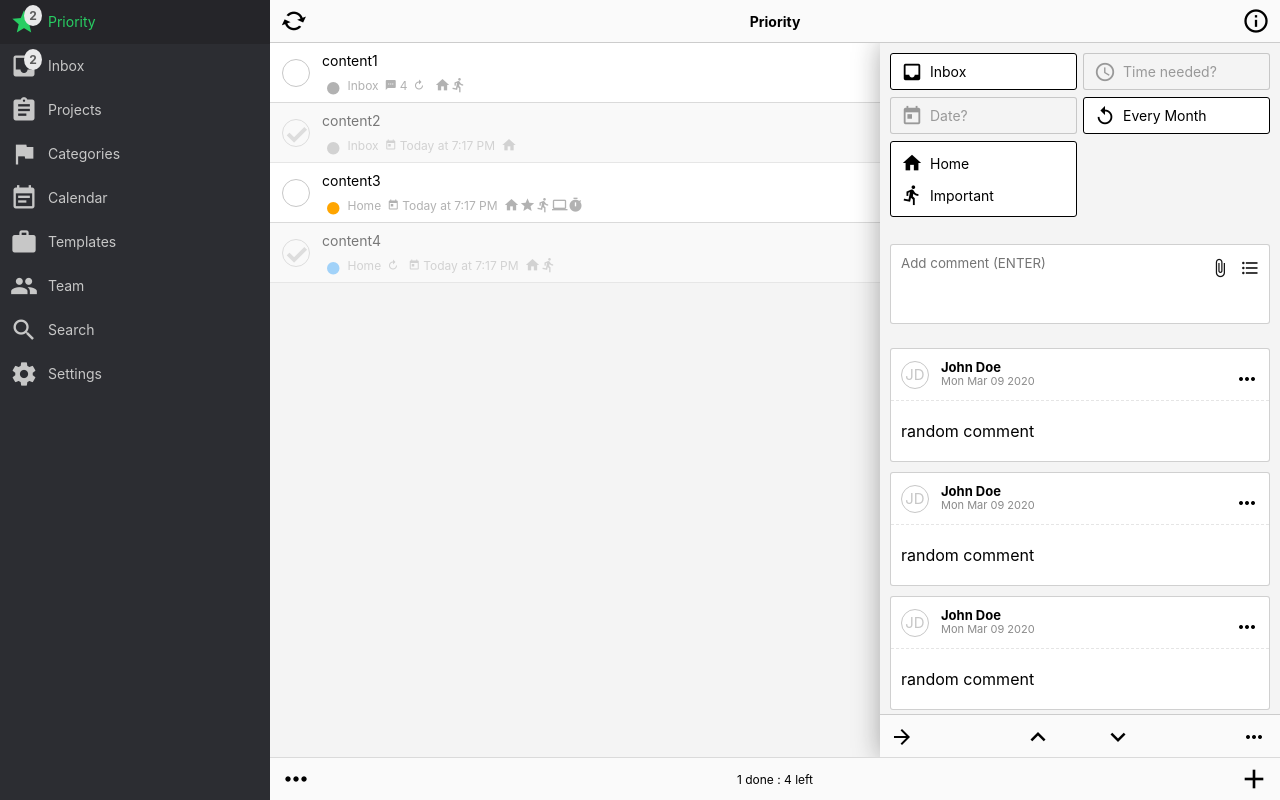
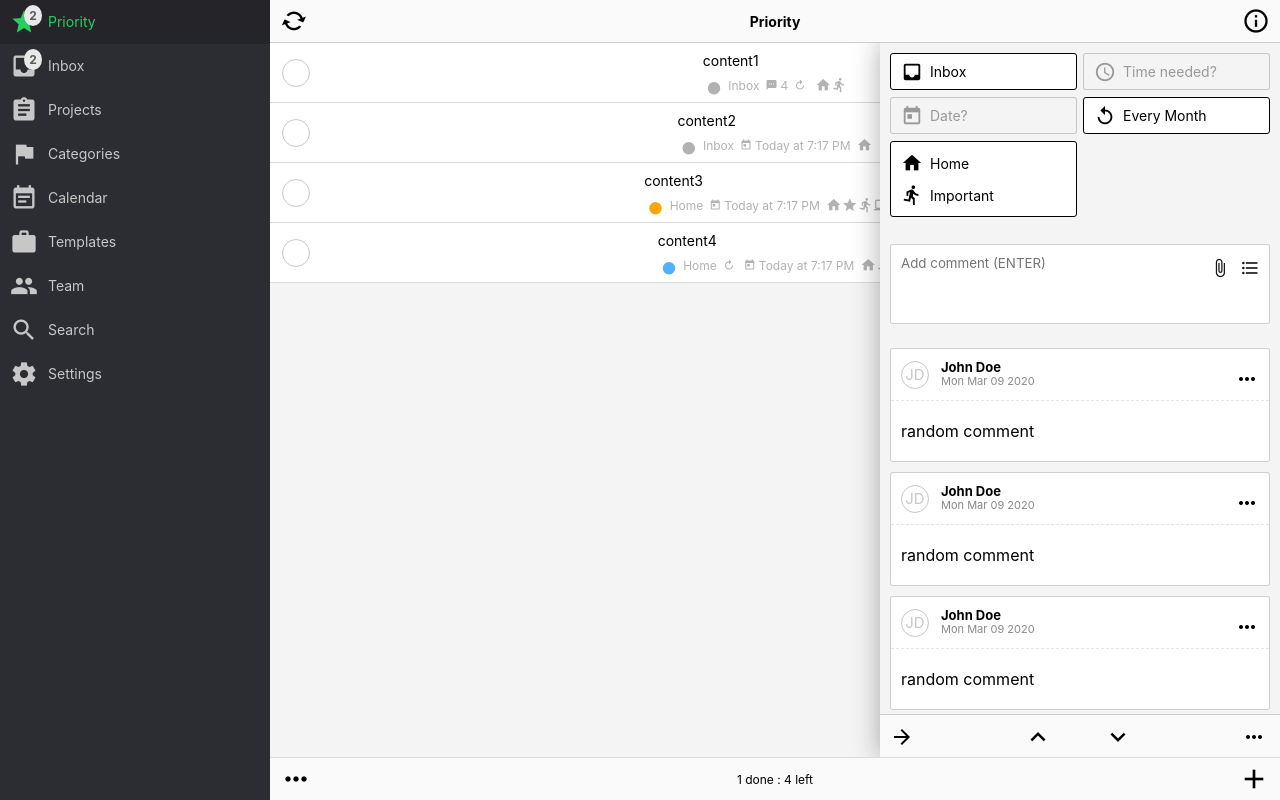
Before and after one commit to rafalrybicki/nozbe, a React (Create React App) app: page /priority in a window 1280 px wide. Built offline with nearby package versions, Linux system fonts and the light colour scheme.

Commit message:
Add Completion

```diff
--- a/src/components/Task/Task.js
+++ b/src/components/Task/Task.js
@@ -1,15 +1,14 @@
 import React from 'react';
 import './Task.css';
 import Avatar from '../Avatar'
-
 import TaskBasic from './TaskBasic'
 import Icon from '@material-ui/core/Icon';
 
 function Task(props) {
-  const { completion, holder, project, viewMode, addToSelected, toggleDetails} = props
+  const { completion, author, project, viewMode, addToSelected, toggleDetails} = props
 
   const showDetails = (e) => {
-    if (e.target.classList.contains('circle') || e.target.classList.contains('thick')|| e.target.classList.contains('priority') || e.target.tagName === 'A') {
+    if (e.target.classList.contains('tick') || e.target.classList.contains('completion')|| e.target.classList.contains('priority') || e.target.tagName === 'A') {
       return
     } else if (viewMode) {
       toggleDetails()
@@ -21,7 +20,7 @@ function Task(props) {
   return (
     <div className={completion ? 'task completed' : 'task'} onClick={showDetails}>
       {!viewMode && <input type="checkbox" onChange={addToSelected} /> }
-      {!viewMode && <Avatar userName={holder} />}
+      {!viewMode && <Avatar userName={author} />}
       <TaskBasic {...props} />
       {!viewMode && <Icon className="handler">menu</Icon>}
     </div>
--- a/src/components/Task/TaskBasic.css
+++ b/src/components/Task/TaskBasic.css
@@ -10,39 +10,11 @@
   color: #848484
 }
 
-.task-basic > div {
-  flex-grow: 1;
-}
-
 .task-basic .priority {
   margin-right: -2px;
   margin-left: 6px;
 }
 
-.task-basic .circle {
-  position: relative;
-  padding-left: 1px;
-  margin-right: 12px;
-  font-size: 28px;
-  font-weight: bold;
-}
-
-
-.task-basic .circle span {
-  z-index: -1;
-}
-
 .task-basic .desc {
   font-size: 14px;
 }
-
-.task-basic .circle {
-  line-height: 1;
-  display: block;
-  height: 28px;
-  width: 28px;
-  margin-right: 12px;
-  border-radius: 50%;
-  border: 1.5px #C7C7C7 solid;
-  color: #C7C7C7
-}
--- a/src/components/Task/TaskBasic.js
+++ b/src/components/Task/TaskBasic.js
@@ -1,25 +1,19 @@
 import React from 'react';
 import TaskAttributes from './TaskAttributes'
 import './TaskBasic.css'
-import PriorityIcon from '../shared/PriorityIcon'
+import Priority from '../shared/Priority'
+import Completion from '../shared/Completion'
 
 function TaskBasic(props) {
   const { completion, viewMode, priority, toggleCompletion, togglePriority } = props
   return (
     <div className="task-basic">
-      {viewMode &&
-        <span
-          className="circle"
-          onClick={toggleCompletion}
-        >
-        {completion && <span className="thick">&#10003;</span>}
-        </span>
-      }
+      <Completion completion={completion} onclick={toggleCompletion} />
       <div className="content">
         <span className="desc">{props.content}</span>
         <TaskAttributes {...props} />
       </div>
-      <PriorityIcon
+      <Priority
         onClick={viewMode ? togglePriority : undefined}
         priority={priority}
       />
--- a/src/components/TaskDetails/TaskDetails.js
+++ b/src/components/TaskDetails/TaskDetails.js
@@ -7,7 +7,7 @@ import TaskDetailsContent from './TaskDetailsContent';
 function TaskDetails(props) {
   return (
     <div className="task-details">
-      {/* <TaskBasic {...props} viewMode={true}/> task basic header with priority icon */}
+      {/* <TaskBasic {...props} viewMode={true}/> task basic header with priority icon0-= */}
       <TaskDetailsContent {...props} />
       <TaskDetailsNavbar />
     </div>
--- /dev/null
+++ b/src/components/shared/Completion.css
@@ -0,0 +1,17 @@
+.completion {
+  height: 28px;
+  width: 28px;
+  font-size: 28px;
+  font-weight: bold;
+  border-radius: 50%;
+  border: 1.3px #C7C7C7 solid;
+  margin-right: 10px;
+}
+
+.completion .tick {
+  z-index: -1;
+  margin-left: 1px;
+  display: block;
+  margin-top: -2px;
+  color: #C7C7C7;
+}
--- /dev/null
+++ b/src/components/shared/Completion.js
@@ -0,0 +1,15 @@
+import React from 'react';
+import './Completion.css'
+
+function Completion({completion, onclick}) {
+  return (
+    <div
+      className="completion"
+      onClick={onclick}
+    >
+      {completion && <span className="tick">&#10003;</span>}
+    </div>
+  );
+}
+
+export default Completion;
--- a/src/redux/reducers/tasks.js
+++ b/src/redux/reducers/tasks.js
@@ -5,7 +5,7 @@ const initialState = [
     id: 1,
     author: 'John Doe',
     content: 'content1',
-    completion: false,
+    done: false,
     priority: true,
     duration: null,
     project: {
@@ -39,7 +39,7 @@ const initialState = [
     id: 2,
     author: 'John Doe',
     content: 'content2',
-    completion: true,
+    done: true,
     priority: false,
     duration: null,
     project: {
@@ -64,7 +64,7 @@ const initialState = [
     id: 3,
     author: 'John Doe',
     content: 'content3',
-    completion: false,
+    done: false,
     priority: false,
     duration: '30 min',
     project: {
@@ -105,7 +105,7 @@ const initialState = [
     id: 4,
     author: 'John Doe',
     content: 'content4',
-    completion: true,
+    done: true,
     priority: true,
     duration: '1 h',
     project: {
```
Also changed, not shown: src/components/shared/Priority.js (renamed from src/components/shared/PriorityIcon.js).
